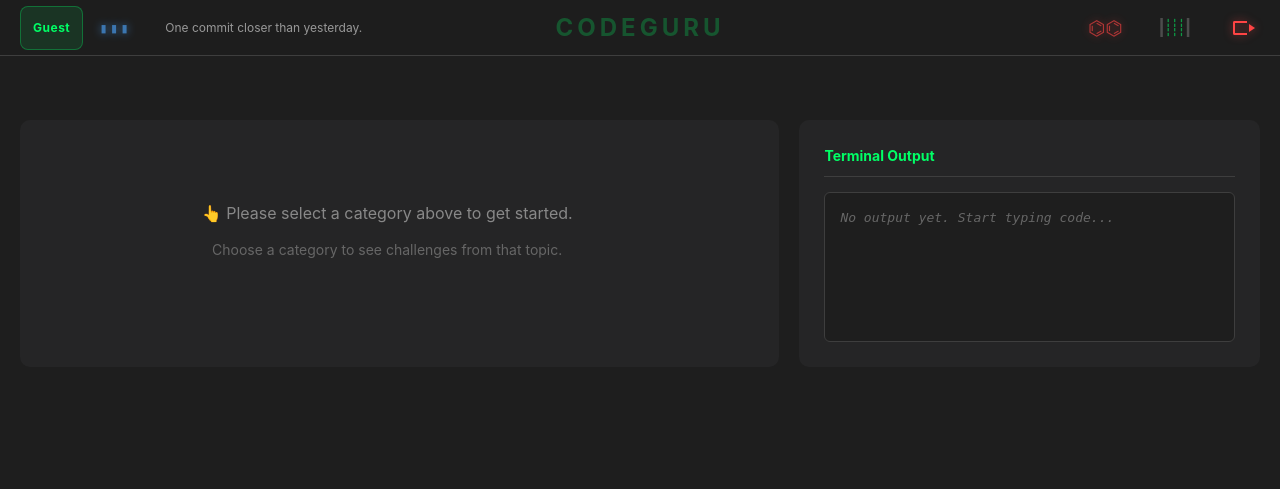
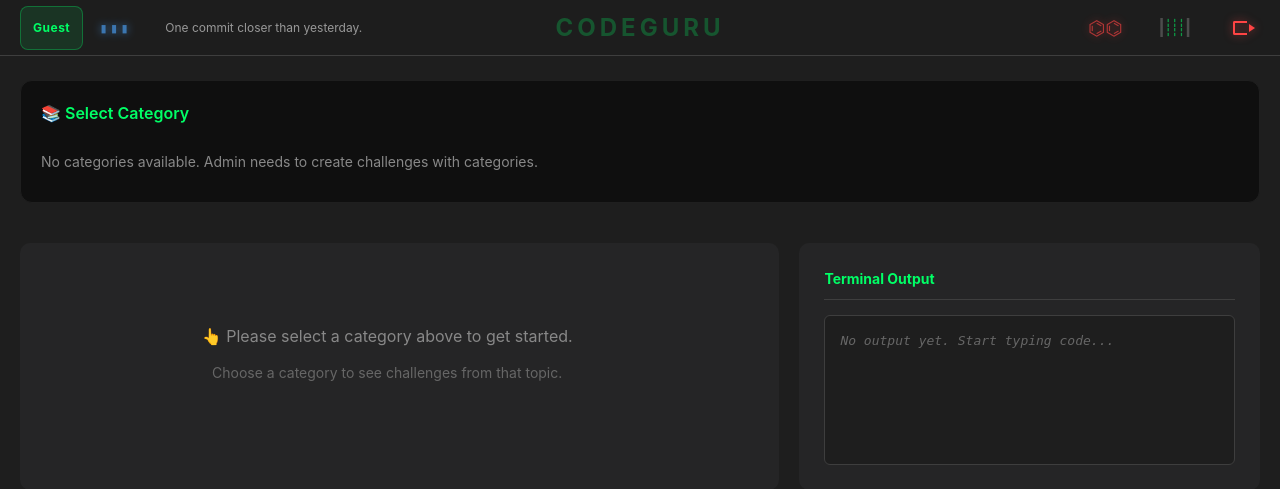
Before and after one commit to Lullaby47/codeguru, a FastAPI app: template templates/challenge.html in a window 1280 px wide. Shown: the top 489 px of the page. Run offline with FastAPI, Linux system fonts and the light colour scheme; the template is opened without the code that fills it, so the values that code supplies are empty; parts of the project's set-up code (start-up, migrations or seed data) failed here and were passed over; some libraries are stand-ins or nearby versions.

Commit message:
Always show category selector section, even if no categories exist
- Category selector box now always displays
- Shows helpful message if no categories are available
- Makes it clear when categories should be there but aren't

```diff
--- a/templates/challenge.html
+++ b/templates/challenge.html
@@ -3,7 +3,6 @@
 {% block content %}
 
 <!-- Category Selector -->
-{% if main_categories is defined and main_categories and main_categories|length > 0 %}
 <style>
 .category-btn {
     padding: 10px 20px;
@@ -34,6 +33,7 @@
 </style>
 <div style="background: #0f0f0f; border: 1px solid #1f1f1f; border-radius: 12px; padding: 20px; margin-bottom: 20px;">
     <h3 style="color: #00ff66; font-size: 16px; margin: 0 0 16px 0; font-weight: 600;">📚 Select Category</h3>
+    {% if main_categories is defined and main_categories and main_categories|length > 0 %}
     <div style="display: flex; flex-wrap: wrap; gap: 10px;">
         {% for category in main_categories %}
         <a href="/challenge?main_category={{ category|urlencode }}" class="category-btn {% if selected_category == category %}active{% else %}inactive{% endif %}">
@@ -41,8 +41,12 @@
         </a>
         {% endfor %}
     </div>
+    {% else %}
+    <div style="color: #888; font-size: 14px; padding: 10px 0;">
+        No categories available. Admin needs to create challenges with categories.
+    </div>
+    {% endif %}
 </div>
-{% endif %}
 
 <div class="challenge-main-container">
     <div class="challenge-editor-box">
```
